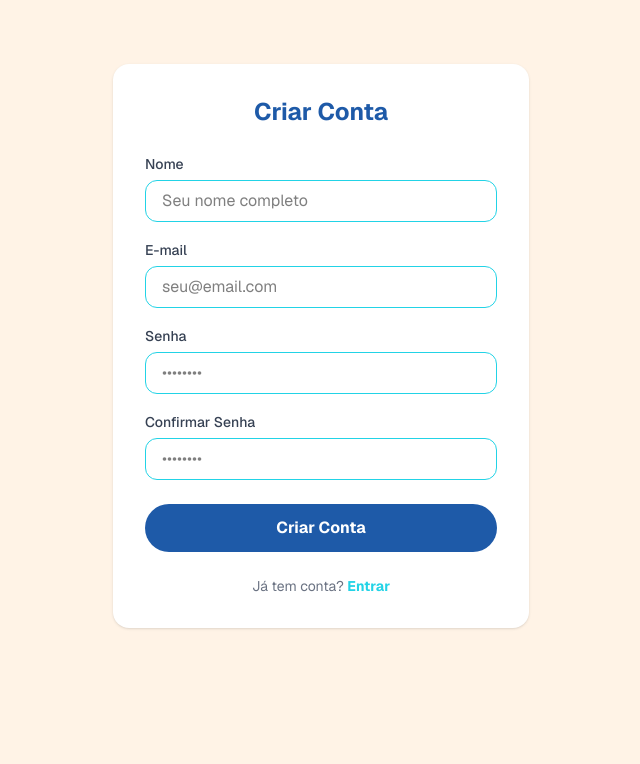
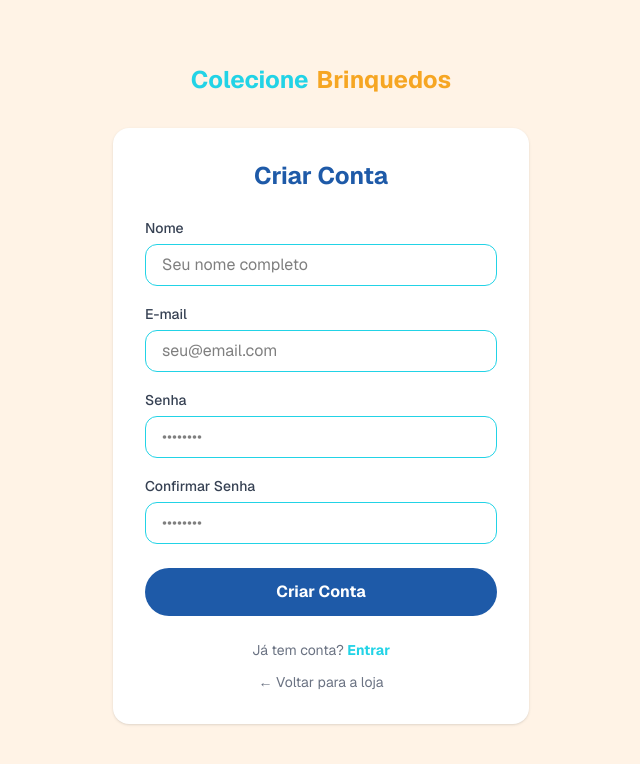
Before and after one commit to carolinerener/colecione-brinquedos-front, a Next.js app: page /registro in a window 1280 px wide. Shown: the top 764 px of the page, without its empty margins (319-959 px from the left). Built offline with nearby package versions, Linux system fonts and the light colour scheme.

Commit message:
fix(auth): desabilitar autocomplete e limpar carrinho ao logar

```diff
--- a/src/app/login/page.tsx
+++ b/src/app/login/page.tsx
@@ -28,8 +28,9 @@ export default function LoginPage() {
         return;
       }
 
-     localStorage.setItem('token', data.token);
-     localStorage.setItem('nome', data.user.name);
+      localStorage.setItem('token', data.token);
+      localStorage.setItem('nome', data.user.name);
+      localStorage.removeItem('carrinho');
       window.location.href = '/';
     } catch {
       setErro('Erro ao conectar com o servidor.');
@@ -40,6 +41,11 @@ export default function LoginPage() {
 
   return (
     <div className="max-w-md mx-auto px-4 py-16">
+      <Link href="/" className="flex items-center justify-center gap-2 mb-8">
+        <span style={{ color: '#22D3E6' }} className="text-2xl font-bold">Colecione</span>
+        <span style={{ color: '#F6A623' }} className="text-2xl font-bold">Brinquedos</span>
+      </Link>
+
       <div className="bg-white rounded-2xl shadow p-8">
         <h1 className="text-2xl font-bold mb-6 text-center" style={{ color: '#1E5AA8' }}>
           Entrar
@@ -49,7 +55,7 @@ export default function LoginPage() {
           <p className="text-red-500 text-sm mb-4 text-center">{erro}</p>
         )}
 
-        <form onSubmit={handleLogin} className="flex flex-col gap-4">
+        <form onSubmit={handleLogin} className="flex flex-col gap-4" autoComplete="off">
           <div>
             <label className="text-sm font-medium text-gray-700">E-mail</label>
             <input
@@ -57,6 +63,7 @@ export default function LoginPage() {
               value={email}
               onChange={(e) => setEmail(e.target.value)}
               required
+              autoComplete="off"
               className="w-full mt-1 px-4 py-2 border rounded-xl focus:outline-none focus:ring-2"
               style={{ borderColor: '#22D3E6' }}
               placeholder="seu@email.com"
@@ -70,6 +77,7 @@ export default function LoginPage() {
               value={password}
               onChange={(e) => setPassword(e.target.value)}
               required
+              autoComplete="new-password"
               className="w-full mt-1 px-4 py-2 border rounded-xl focus:outline-none focus:ring-2"
               style={{ borderColor: '#22D3E6' }}
               placeholder="••••••••"
@@ -92,6 +100,12 @@ export default function LoginPage() {
             Cadastre-se
           </Link>
         </p>
+
+        <p className="text-center text-sm mt-3">
+          <Link href="/" className="text-gray-500 hover:underline">
+            ← Voltar para a loja
+          </Link>
+        </p>
       </div>
     </div>
   );
--- a/src/app/registro/page.tsx
+++ b/src/app/registro/page.tsx
@@ -34,6 +34,7 @@ export default function RegistroPage() {
 
       localStorage.setItem('token', data.token);
       localStorage.setItem('nome', data.user.name);
+      localStorage.removeItem('carrinho');
       setSucesso('Cadastro realizado com sucesso!');
       setTimeout(() => { window.location.href = '/'; }, 1500);
     } catch {
@@ -45,6 +46,11 @@ export default function RegistroPage() {
 
   return (
     <div className="max-w-md mx-auto px-4 py-16">
+      <Link href="/" className="flex items-center justify-center gap-2 mb-8">
+        <span style={{ color: '#22D3E6' }} className="text-2xl font-bold">Colecione</span>
+        <span style={{ color: '#F6A623' }} className="text-2xl font-bold">Brinquedos</span>
+      </Link>
+
       <div className="bg-white rounded-2xl shadow p-8">
         <h1 className="text-2xl font-bold mb-6 text-center" style={{ color: '#1E5AA8' }}>
           Criar Conta
@@ -53,7 +59,7 @@ export default function RegistroPage() {
         {erro && <p className="text-red-500 text-sm mb-4 text-center">{erro}</p>}
         {sucesso && <p className="text-green-500 text-sm mb-4 text-center">{sucesso}</p>}
 
-        <form onSubmit={handleRegistro} className="flex flex-col gap-4">
+        <form onSubmit={handleRegistro} className="flex flex-col gap-4" autoComplete="off">
           <div>
             <label className="text-sm font-medium text-gray-700">Nome</label>
             <input
@@ -61,6 +67,7 @@ export default function RegistroPage() {
               value={name}
               onChange={(e) => setName(e.target.value)}
               required
+              autoComplete="off"
               className="w-full mt-1 px-4 py-2 border rounded-xl focus:outline-none focus:ring-2"
               style={{ borderColor: '#22D3E6' }}
               placeholder="Seu nome completo"
@@ -74,6 +81,7 @@ export default function RegistroPage() {
               value={email}
               onChange={(e) => setEmail(e.target.value)}
               required
+              autoComplete="off"
               className="w-full mt-1 px-4 py-2 border rounded-xl focus:outline-none focus:ring-2"
               style={{ borderColor: '#22D3E6' }}
               placeholder="seu@email.com"
@@ -87,6 +95,7 @@ export default function RegistroPage() {
               value={password}
               onChange={(e) => setPassword(e.target.value)}
               required
+              autoComplete="new-password"
               className="w-full mt-1 px-4 py-2 border rounded-xl focus:outline-none focus:ring-2"
               style={{ borderColor: '#22D3E6' }}
               placeholder="••••••••"
@@ -100,6 +109,7 @@ export default function RegistroPage() {
               value={passwordConfirmation}
               onChange={(e) => setPasswordConfirmation(e.target.value)}
               required
+              autoComplete="new-password"
               className="w-full mt-1 px-4 py-2 border rounded-xl focus:outline-none focus:ring-2"
               style={{ borderColor: '#22D3E6' }}
               placeholder="••••••••"
@@ -122,6 +132,12 @@ export default function RegistroPage() {
             Entrar
           </Link>
         </p>
+
+        <p className="text-center text-sm mt-3">
+          <Link href="/" className="text-gray-500 hover:underline">
+            ← Voltar para a loja
+          </Link>
+        </p>
       </div>
     </div>
   );
```
